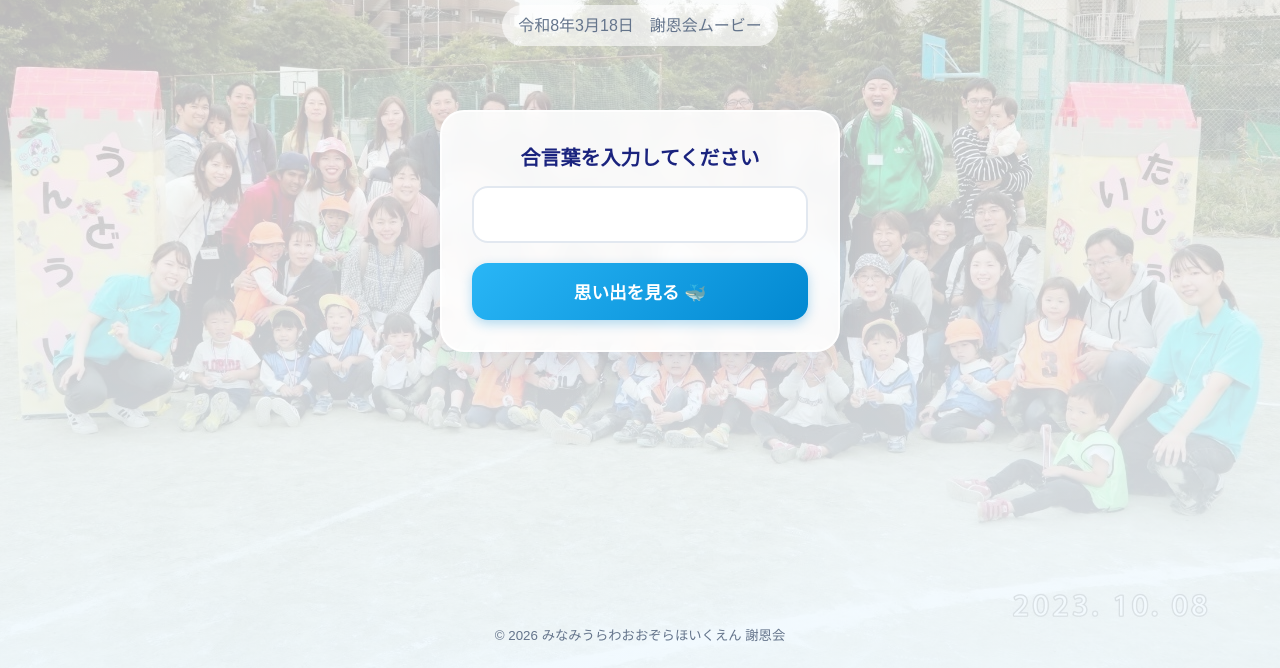
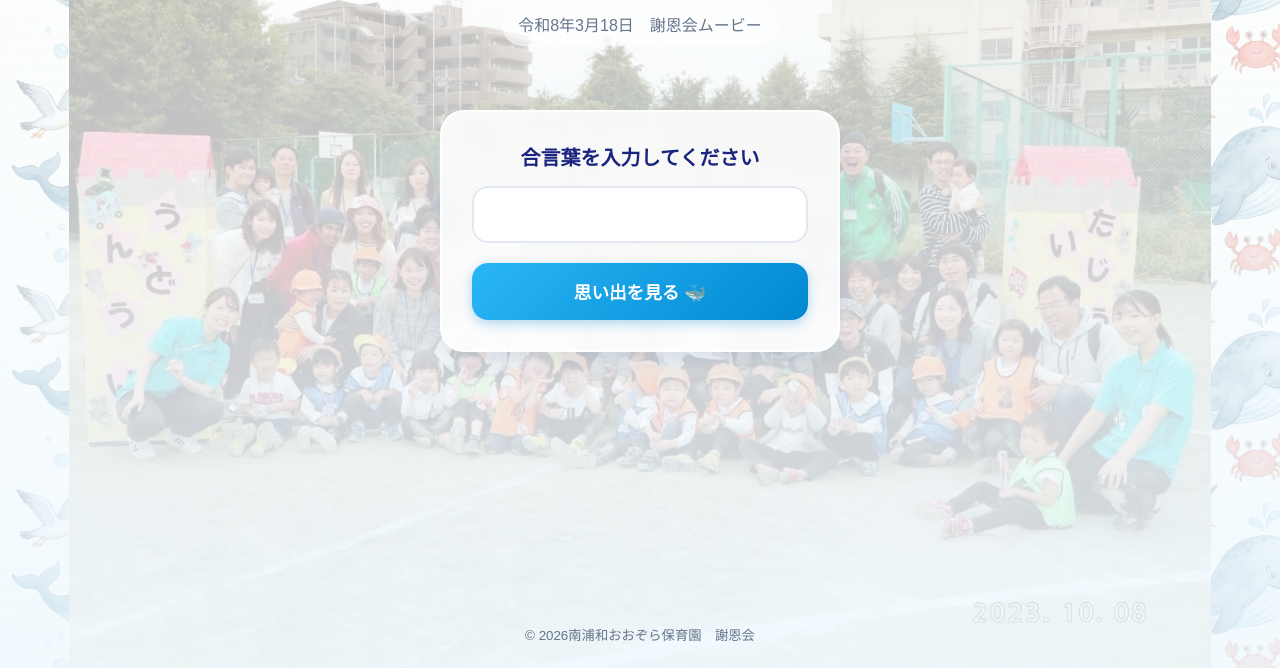
Before and after one commit to kojikoji2181/whale_2026, a plain HTML site: page index.html in a window 1280 px wide. Shown: the part 132-800 px from the top of the page. Drawn offline with Linux system fonts and the light colour scheme; a web font is replaced by a local one.

Commit message:
Add files via upload

```diff
--- a/index.html
+++ b/index.html
@@ -59,7 +59,7 @@
     </main>
 
     <footer class="footer">
-        <p><small>&copy; 2026 みなみうらわおおぞらほいくえん 謝恩会</small></p>
+        <p><small>&copy; 2026南浦和おおぞら保育園　謝恩会</small></p>
     </footer>
 
     <script src="script.js"></script>
--- a/script.js
+++ b/script.js
@@ -8,8 +8,6 @@ document.addEventListener('DOMContentLoaded', () => {
     const loginSection = document.getElementById('login-section');
     const videoSection = document.getElementById('video-section');
     const videoGrid = document.getElementById('video-grid');
-    const errorMessage = document.getElementById('error-message');
-
     // Video Data
     const videos = [
         {
--- a/style.css
+++ b/style.css
@@ -37,12 +37,18 @@ body {
     color: var(--text-main);
     line-height: 1.6;
     background-color: #f0f9ff;
+    /* User provided pattern */
+    background-image: url('images/IMG_3360.jpg');
+    background-repeat: repeat;
+    background-size: 750px auto;
+    /* パターンの大きさを調整 */
     min-height: 100vh;
     display: flex;
     flex-direction: column;
     overflow-x: hidden;
 }
 
+/* Background */
 /* Background */
 .bg-pattern {
     position: fixed;
@@ -51,8 +57,9 @@ body {
     width: 100%;
     height: 100%;
     background-image: url('images/IMG_3350.JPG');
-    background-size: cover;
-    background-position: center bottom;
+    background-size: contain;
+    background-position: center center;
+    background-repeat: no-repeat;
     z-index: -2;
     opacity: 1;
 }
@@ -355,15 +362,6 @@ input[type="text"]:focus {
     border: 2px solid #c5cae9;
 }
 
-.bg-pattern {
-    background-size: 100% auto;
-    /* 幅に合わせて全体を表示 */
-    background-repeat: no-repeat;
-    background-position: center center;
-    background-attachment: scroll;
-    /* コンテンツが少ない時の見え方を調整 */
-}
-
 @media (min-width: 768px) {
     .container {
         max-width: 800px;
```
Also changed, not shown: images/IMG_3360.jpg (added).
